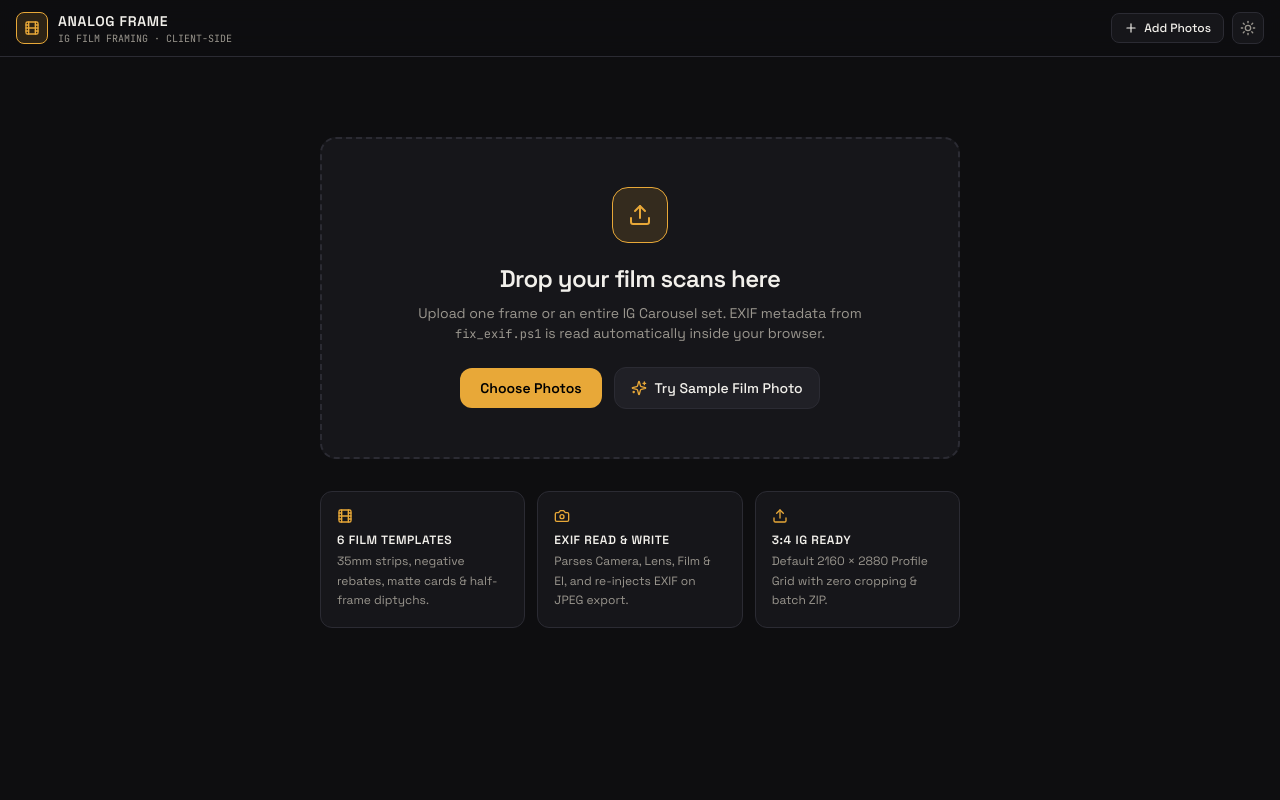
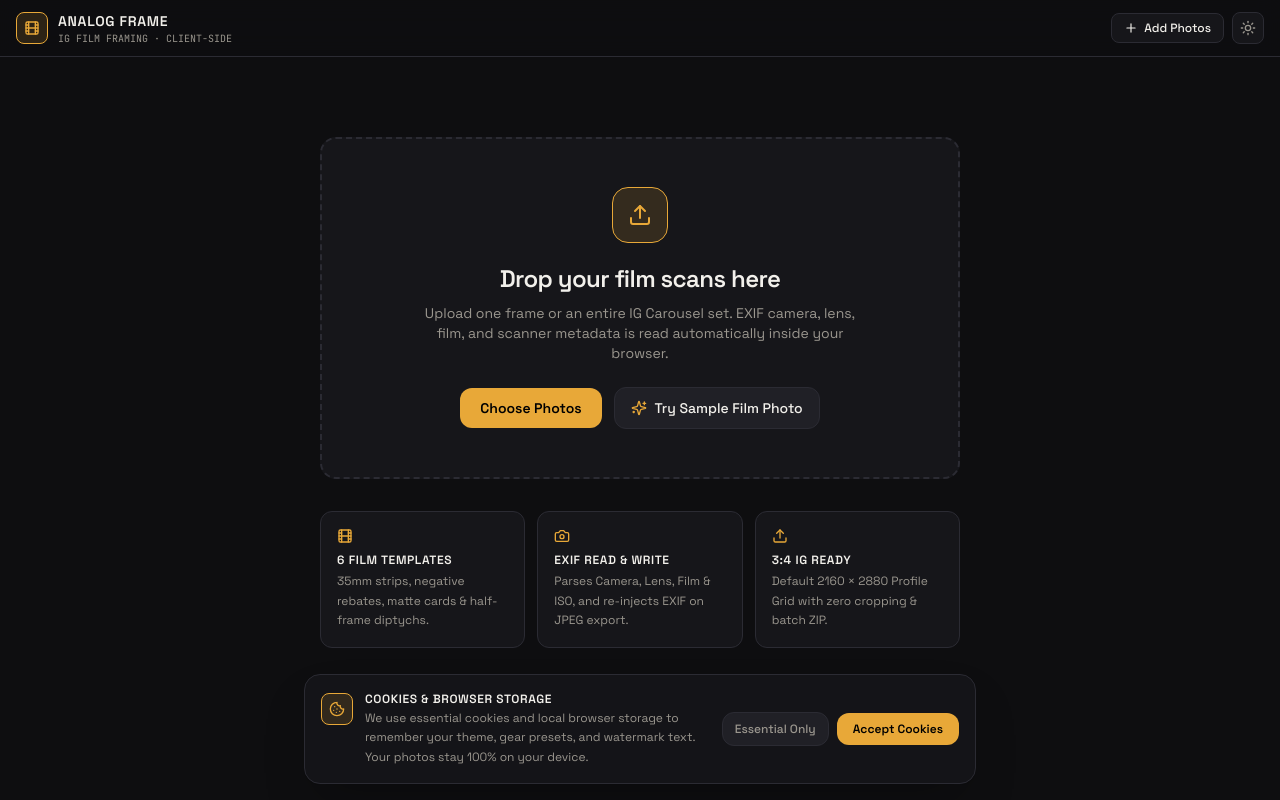
Before and after one commit to wongnaret/analog_frame, a React (Vite) app: page / in a window 1280 px wide. Built offline with nearby package versions, Linux system fonts and the light colour scheme; what piexifjs would draw is missing.

Commit message:
feat(ui): generalize EXIF copy and add Cookie/Storage consent banner

```diff
--- a/src/App.tsx
+++ b/src/App.tsx
@@ -2,6 +2,7 @@ import { Download, Film, Sliders, Tag } from 'lucide-react';
 import { useState } from 'react';
 import { CanvasControls } from './components/CanvasControls';
 import { CanvasPreview } from './components/CanvasPreview';
+import { CookieConsentBanner } from './components/CookieConsentBanner';
 import { EmptyUploadState } from './components/EmptyUploadState';
 import { ExportControls } from './components/ExportControls';
 import { FilmstripQueue } from './components/FilmstripQueue';
@@ -326,6 +327,8 @@ export function App() {
           })}
         </nav>
       )}
+      {/* Cookie & Local Storage Consent */}
+      <CookieConsentBanner hasPhotos={Boolean(selectedPhoto)} />
     </div>
   );
 }
--- /dev/null
+++ b/src/components/CookieConsentBanner.tsx
@@ -0,0 +1,91 @@
+import { Cookie } from 'lucide-react';
+import { useState } from 'react';
+import {
+  loadCookieConsent,
+  saveCookieConsent,
+  type CookieConsentChoice,
+} from '../core/presets/cookieConsent';
+
+interface CookieConsentBannerProps {
+  hasPhotos: boolean;
+}
+
+export function CookieConsentBanner({ hasPhotos }: CookieConsentBannerProps) {
+  const [consent, setConsent] = useState<CookieConsentChoice | null>(() =>
+    loadCookieConsent(),
+  );
+
+  if (consent !== null) {
+    return null;
+  }
+
+  const handleChoose = (choice: CookieConsentChoice) => {
+    saveCookieConsent(choice);
+    setConsent(choice);
+  };
+
+  return (
+    <aside
+      role="dialog"
+      aria-label="Cookie and local storage consent"
+      className={`fixed inset-x-3 z-40 mx-auto max-w-2xl rounded-2xl border p-4 shadow-2xl backdrop-blur-md transition-all ${
+        hasPhotos ? 'bottom-20 lg:bottom-4' : 'bottom-4'
+      }`}
+      style={{
+        backgroundColor: 'color-mix(in srgb, var(--bg-surface) 95%, transparent)',
+        borderColor: 'var(--border-subtle)',
+      }}
+    >
+      <div className="flex flex-col gap-3 sm:flex-row sm:items-center sm:justify-between">
+        <div className="flex items-start gap-3">
+          <div
+            className="mt-0.5 flex h-8 w-8 shrink-0 items-center justify-center rounded-lg border"
+            style={{
+              backgroundColor: 'var(--accent-amber-soft)',
+              borderColor: 'var(--accent-amber)',
+              color: 'var(--accent-amber)',
+            }}
+          >
+            <Cookie className="h-4 w-4" />
+          </div>
+          <div>
+            <h2 className="text-xs font-semibold uppercase tracking-wider">
+              Cookies & Browser Storage
+            </h2>
+            <p
+              className="mt-0.5 text-xs leading-relaxed"
+              style={{ color: 'var(--text-secondary)' }}
+            >
+              We use essential cookies and local browser storage to remember your
+              theme, gear presets, and watermark text. Your photos stay 100% on
+              your device.
+            </p>
+          </div>
+        </div>
+
+        <div className="flex shrink-0 items-center justify-end gap-2">
+          <button
+            type="button"
+            onClick={() => handleChoose('essential')}
+            className="rounded-xl border px-3 py-2 text-xs font-medium transition hover:opacity-85"
+            style={{
+              backgroundColor: 'var(--bg-elevated)',
+              borderColor: 'var(--border-subtle)',
+              color: 'var(--text-secondary)',
+            }}
+          >
+            Essential Only
+          </button>
+          <button
+            type="button"
+            onClick={() => handleChoose('accepted')}
+            className="rounded-xl px-4 py-2 text-xs font-semibold text-black transition hover:brightness-105 active:scale-[0.98]"
+            style={{ backgroundColor: 'var(--accent-amber)' }}
+          >
+            Accept Cookies
+          </button>
+        </div>
+      </div>
+    </aside>
+  );
+}
--- a/src/components/EmptyUploadState.tsx
+++ b/src/components/EmptyUploadState.tsx
@@ -81,9 +81,8 @@ export function EmptyUploadState({
           className="mx-auto mt-2 max-w-md text-sm"
           style={{ color: 'var(--text-secondary)' }}
         >
-          Upload one frame or an entire IG Carousel set. EXIF metadata from{' '}
-          <code className="font-mono-tech text-xs">fix_exif.ps1</code> is read
-          automatically inside your browser.
+          Upload one frame or an entire IG Carousel set. EXIF camera, lens,
+          film, and scanner metadata is read automatically inside your browser.
         </p>
 
         <div className="mt-6 flex flex-wrap items-center justify-center gap-3">
@@ -123,7 +122,7 @@ export function EmptyUploadState({
           {
             icon: Camera,
             title: 'EXIF Read & Write',
-            desc: 'Parses Camera, Lens, Film & EI, and re-injects EXIF on JPEG export.',
+            desc: 'Parses Camera, Lens, Film & ISO, and re-injects EXIF on JPEG export.',
           },
           {
             icon: Upload,
--- /dev/null
+++ b/src/core/presets/cookieConsent.ts
@@ -0,0 +1,57 @@
+export type CookieConsentChoice = 'accepted' | 'essential';
+
+const CONSENT_STORAGE_KEY = 'analog_frame_cookie_consent_v1';
+const CONSENT_COOKIE_NAME = 'analog_frame_consent';
+const ONE_YEAR_SECONDS = 60 * 60 * 24 * 365;
+
+function parseConsentValue(value: string | null | undefined): CookieConsentChoice | null {
+  if (value === 'accepted' || value === 'essential') {
+    return value;
+  }
+  return null;
+}
+
+export function loadCookieConsent(): CookieConsentChoice | null {
+  try {
+    if (typeof localStorage !== 'undefined') {
+      const fromStorage = parseConsentValue(localStorage.getItem(CONSENT_STORAGE_KEY));
+      if (fromStorage) return fromStorage;
+    }
+  } catch {
+    // Ignore storage access restrictions
+  }
+
+  try {
+    if (typeof document !== 'undefined' && document.cookie) {
+      const prefix = `${CONSENT_COOKIE_NAME}=`;
+      for (const part of document.cookie.split(';')) {
+        const trimmed = part.trim();
+        if (trimmed.startsWith(prefix)) {
+          return parseConsentValue(decodeURIComponent(trimmed.slice(prefix.length)));
+        }
+      }
+    }
+  } catch {
+    // Ignore cookie read restrictions
+  }
+
+  return null;
+}
+
+export function saveCookieConsent(choice: CookieConsentChoice): void {
+  try {
+    if (typeof localStorage !== 'undefined') {
+      localStorage.setItem(CONSENT_STORAGE_KEY, choice);
+    }
+  } catch {
+    // Ignore storage quota or private-mode errors
+  }
+
+  try {
+    if (typeof document !== 'undefined') {
+      document.cookie = `${CONSENT_COOKIE_NAME}=${choice}; path=/; max-age=${ONE_YEAR_SECONDS}; SameSite=Lax`;
+    }
+  } catch {
+    // Ignore cookie write restrictions
+  }
+}
```
Also changed, not shown: 3 other files (tests, documents, lock files or other folders).
